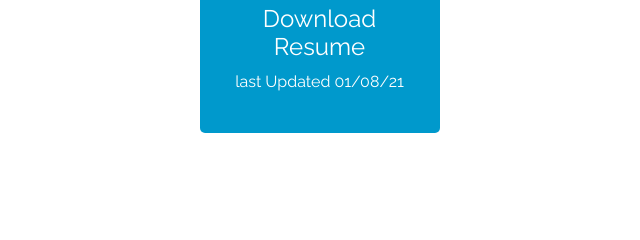
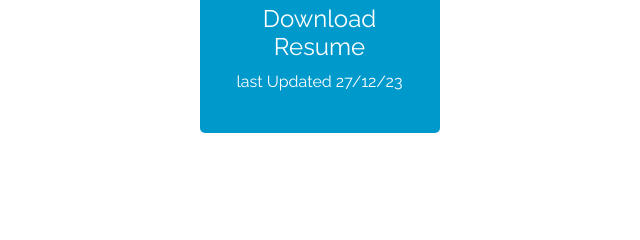
Before and after one commit to imyuvi1234/portfolio.github.io, a website: page index.html in a window 1280 px wide. Shown: the part 2235-2475 px from the top of the page, 368-1008 px from the left. Drawn offline with nearby package versions, Linux system fonts and the light colour scheme; some packages are replaced by stand-ins of ours; a script that the page names is missing.

Commit message:
Update index.html

```diff
--- a/index.html
+++ b/index.html
@@ -220,7 +220,7 @@
           <div id="rt">
             <span id="text">
               <h4>Download Resume </h4>
-              <p>last Updated 01/08/21</p>
+              <p>last Updated 27/12/23</p>
               <a class="fa fa-arrow-circle-down fa-3x" href="./documents/My_CV.pdf" target="blank" id="lin"></a>
             </span>
           </div>
```
